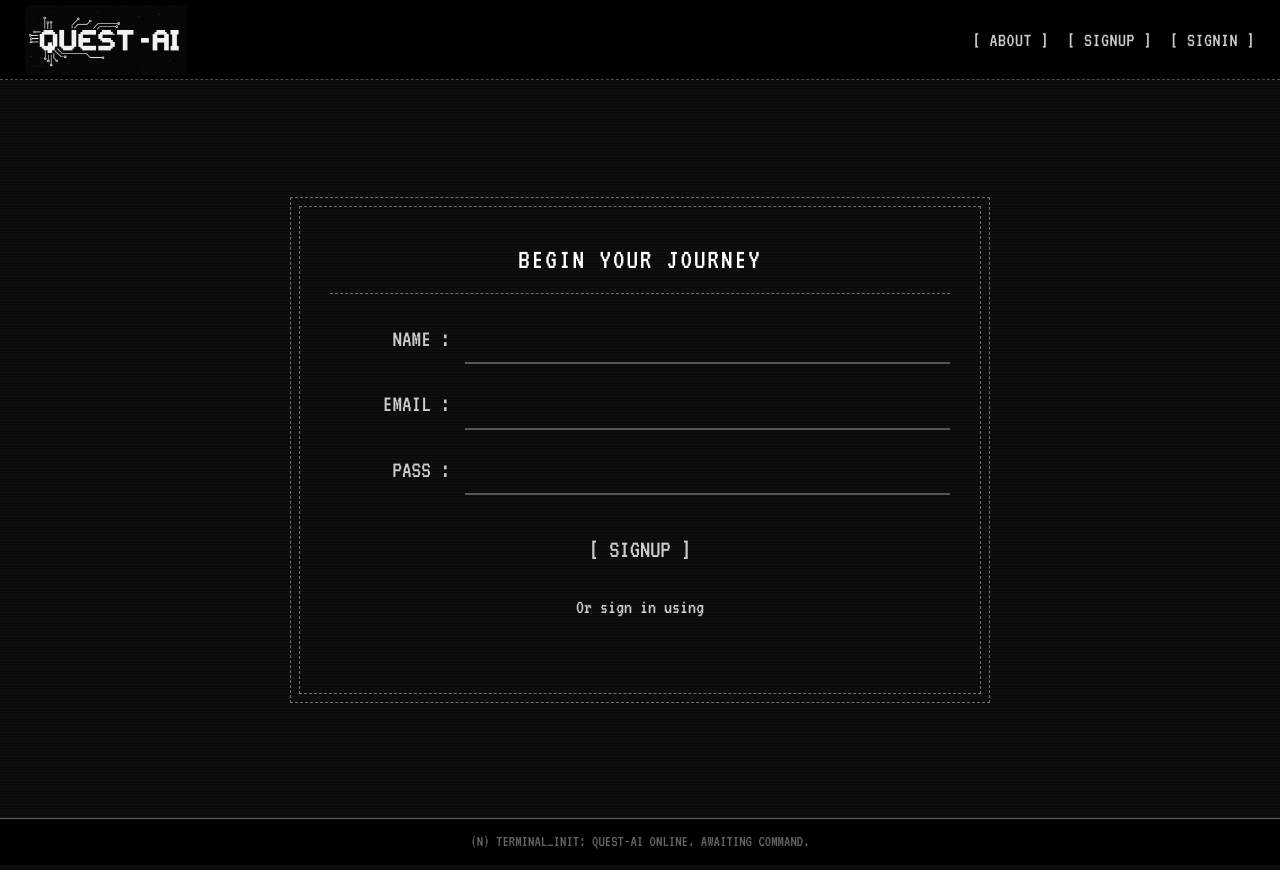
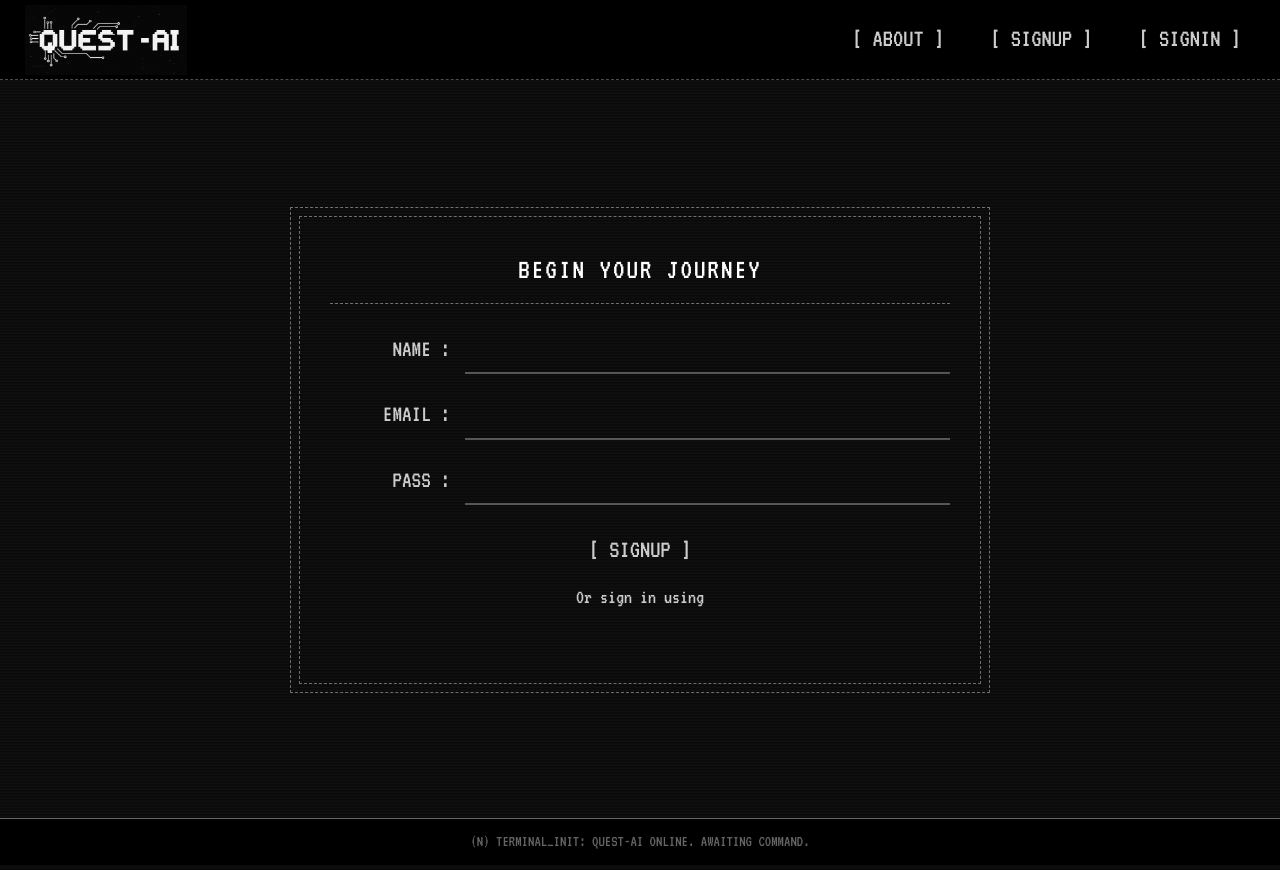
Before and after one commit to Tanmay-Sarda/Quest_AI, a Next.js app in the folder Frontend IDEA 2/: page / in a window 1280 px wide. Built offline with nearby package versions, Linux system fonts and the light colour scheme; no server answers.

Commit message:
Improved UI elements

```diff
--- a/Frontend IDEA 2/app/Home/[username]/page.js
+++ b/Frontend IDEA 2/app/Home/[username]/page.js
@@ -129,15 +129,17 @@ export default function HomePage() {
       }}
     >
       <div className="terminal-content flex bg-[#262626]">
-        <div>
-          <div>
-            <span className="text-gray-500">Title: </span>{story.title}
+        <div className="flex flex-col">
+          <div className=" flex gap-2  justify-center">
+            <p className="text-2xl font-mediium text-green-500">{story.title}</p>
           </div>
-          <div>
-            <span className="text-gray-500">Description: </span>{story.description}
+          <div className="flex gap-2">
+            <h2 className="text-gray-500">Description: </h2>
+            <p>{story.description}</p>
           </div>
-          <div>
-            <span className="text-gray-500">Character: </span>{story.character}
+          <div className="flex gap-2">
+            <h2 className="text-gray-500">Character: </h2>
+            <p> {story.character} </p>
           </div>
         </div>
         {/* Buttons */}
--- a/Frontend IDEA 2/app/globals.css
+++ b/Frontend IDEA 2/app/globals.css
@@ -192,10 +192,10 @@ form {
   cursor: pointer;
   transition: color 0.3s;
   align-self: center;
-  margin-top: 20px;
-  margin-bottom: 20px;
-  margin-right: 20px;
-  margin-left: 20px;
+  margin-top: 10px;
+  margin-bottom: 10px;
+  margin-right: 10px;
+  margin-left: 10px;
   position: relative;
   overflow: hidden;
 }
@@ -208,8 +208,8 @@ form {
   transform: translateX(-50%) scaleX(0);
   width: 100%;
   height: 100%;
-  background-color: #39FF14;
-  transition: transform 0.3s ease;
+  color: #39FF14;
+  transition: transform 0.8s ease;
   z-index: -1;
 }
 
@@ -218,7 +218,8 @@ form {
 }
 
 .form-button:hover {
-  color: #0A0A0A;
+  color: #39FF14;
+  transition: color 0.5s ease-in;
 }
 
 .form-button:disabled {
--- a/Frontend IDEA 2/app/layout.js
+++ b/Frontend IDEA 2/app/layout.js
@@ -31,7 +31,7 @@ export default function RootLayout({ children }) {
         />
       </head>
       <body className={`${vt323.variable} relative `}>
-        <GoogleOAuthProvider clientId={process.env.NEXT_PUBLIC_GOOGLE_CLIENT_ID}>
+        <GoogleOAuthProvider clientId={process.env.NEXT_PUBLIC_GOOGLE_CLIENT_ID} >
         <NavbarWrapper  />
         <div id="content">{children}</div>
         <DynamicFooter />
--- a/Frontend IDEA 2/component/Navbar.js
+++ b/Frontend IDEA 2/component/Navbar.js
@@ -265,7 +265,7 @@ export default function Navbar() {
           {!isLoggedIn && (
             <>
               <button
-                className="transition-all duration-200 text-[#ccc] hover:text-[#39FF14] text-xl tracking-wide hover:scale-110"
+                className="form-button rounded-sm p-1"
                 onClick={() =>
                   {showToast("⏳ Redirecting to About page...");
                   setTimeout(() => {router.push("/About")}, 1000)}
@@ -275,7 +275,7 @@ export default function Navbar() {
               </button>
 
               <button
-                className="transition-all duration-200 text-[#ccc] hover:text-[#39FF14] text-xl tracking-wide hover:scale-110"
+                className="form-button rounded-sm p-1"
                 onClick={() =>
                   {showToast("⏳ Redirecting to Signup page...");
                   setTimeout(() => {router.push("/")}, 1000)}
@@ -284,7 +284,7 @@ export default function Navbar() {
                 [ SIGNUP ]
               </button>
               <button
-                className="transition-all duration-200 text-[#ccc] hover:text-[#39FF14] text-xl tracking-wide hover:scale-110"
+                className="form-button rounded-sm p-1"
                 onClick={() =>
                   {showToast("⏳ Redirecting to Signin page...");
                   setTimeout(() => {router.push("/Sign_in")}, 1000)
@@ -300,7 +300,7 @@ export default function Navbar() {
           {isLoggedIn && (
             <>
               <button
-                className="transition-all duration-200 text-[#ccc] hover:text-[#39FF14] text-xl tracking-wide hover:scale-110"
+                className="form-button rounded-sm p-1"
                 onClick={() =>
                 {
                   showToast("⏳ Redirecting to Home page...");
@@ -312,7 +312,7 @@ export default function Navbar() {
               </button>
 
               <button
-                className="transition-all duration-200 text-[#ccc] hover:text-[#39FF14] text-xl tracking-wide hover:scale-110"
+                className="form-button rounded-sm p-1"
                 onClick={() =>
                 {
                   showToast("⏳ Redirecting to Create Story page...");
@@ -323,7 +323,7 @@ export default function Navbar() {
                 [ CREATE STORY ]
               </button>
               <button
-                className="transition-all duration-200 text-[#ccc] hover:text-[#39FF14] text-xl tracking-wide hover:scale-110"
+                className="form-button rounded-sm p-1"
                 onClick={() =>
                   {showToast("⏳ Redirecting to Edit Profile page...");
                   setTimeout(() => {router.push(`/Edit/${username}`)}, 1000)}
@@ -332,7 +332,7 @@ export default function Navbar() {
                 [ EDIT PROFILE ]
               </button>
               <button
-                className="transition-all duration-200 text-[#ccc] hover:text-[#39FF14] text-xl tracking-wide hover:scale-110"
+                className="form-button rounded-sm p-1"
                 onClick={()=>{
                   showToast("⏳ Logging out...");
                   setTimeout(() => {handleLogout()}, 1000)
@@ -353,7 +353,7 @@ export default function Navbar() {
                   cursor: "pointer",
                 }}
                 title="Notifications"
-                className="transition-all duration-200 text-[#ccc] hover:text-[#39FF14] text-xl tracking-wide hover:scale-110"
+                className="form-button rounded-sm p-1"
               >
                 {/* bell emoji as icon (replace with SVG/icon if desired) */}
                 <FontAwesomeIcon icon={faBell} />
```
